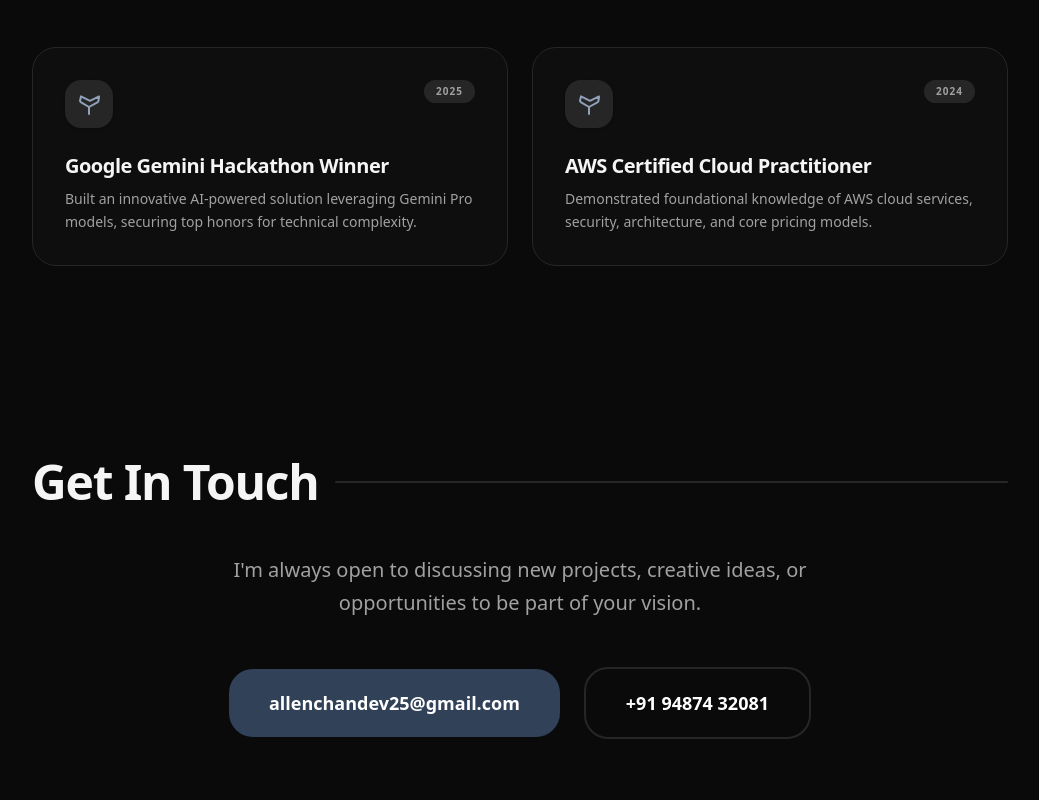
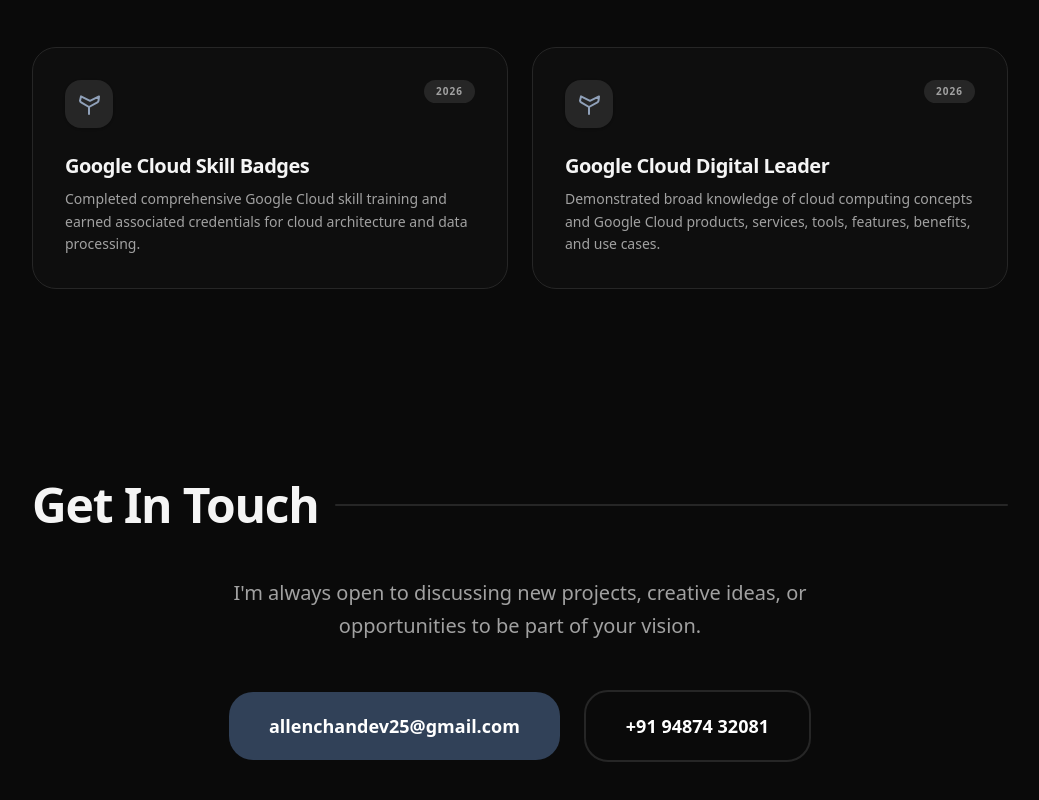
Before and after one commit to allenchandev25-del/allenchandev_portfolio, a React (Vite) app: page / in a window 1280 px wide. Shown: the part 4560-5360 px from the top of the page, without its empty margins (120-1159 px from the left). Built offline with nearby package versions, Linux system fonts and the light colour scheme.

Commit message:
Update App.tsx

```diff
--- a/src/App.tsx
+++ b/src/App.tsx
@@ -89,14 +89,14 @@
 
 const achievements = [
   {
-    title: "Google Gemini Hackathon Winner",
-    date: "2025",
-    description: "Built an innovative AI-powered solution leveraging Gemini Pro models, securing top honors for technical complexity."
+    title: "Google Cloud Skill Badges",
+    date: "2026",
+    description: "Completed comprehensive Google Cloud skill training and earned associated credentials for cloud architecture and data processing."
   },
   {
-    title: "AWS Certified Cloud Practitioner",
-    date: "2024",
-    description: "Demonstrated foundational knowledge of AWS cloud services, security, architecture, and core pricing models."
+    title: "Google Cloud Digital Leader",
+    date: "2026",
+    description: "Demonstrated broad knowledge of cloud computing concepts and Google Cloud products, services, tools, features, benefits, and use cases."
   }
 ];
 
@@ -468,7 +468,6 @@
         <SelectedWorks />
         <FeaturedProjects />
       </div>
-
       <div className="max-w-5xl mx-auto px-6 space-y-48 py-20">
 
 
```
